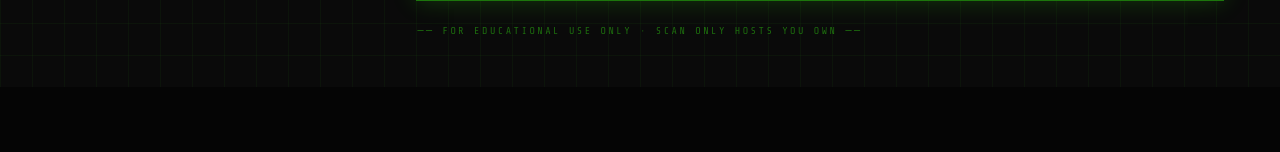
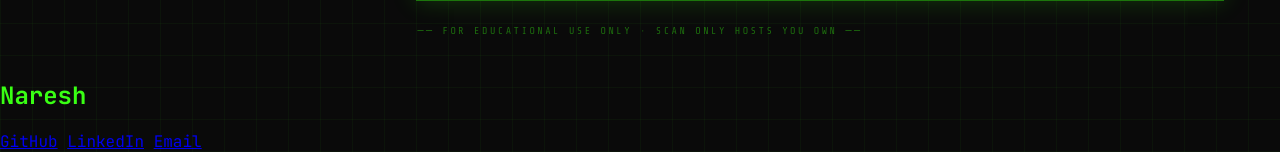
Before and after one commit to er-naresh/Mini-Nmap-tool, a Flask app: page / in a window 1280 px wide. Shown: the part 713-865 px from the top of the page. Before the commit the page ends 800 px from the top, so only its background shows below. Run offline with Flask 3, Linux system fonts and the light colour scheme.

Commit message:
added profile links

```diff
--- a/templates/index.html
+++ b/templates/index.html
@@ -68,5 +68,13 @@
   </main>
 
   <script src="{{ url_for('static', filename='script.js') }}"></script>
+  <div class="header">
+    <h2>Naresh </h2>
+    <div class="links">
+        <a href="https://github.com/er-naresh" target="_blank">GitHub</a>
+        <a href="https://www.linkedin.com/in/naresh-k-203152295" target="_blank">LinkedIn</a>
+        <a href="mailto:nareshk12@outlook.in">Email</a>
+    </div>
+</div>
 </body>
 </html>
```
